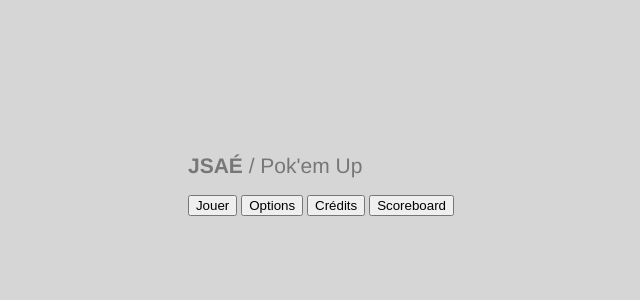
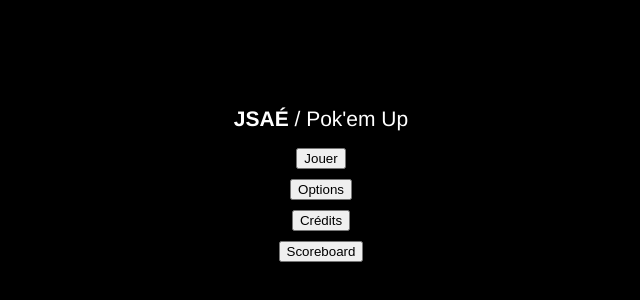
Before and after one commit to XanDers931/Pok-em-Up, a website built with webpack: page client/public/index.html in a window 1280 px wide. Shown: the part 224-524 px from the top of the page, without its empty margins (319-959 px from the left). Built offline with nearby package versions, Linux system fonts and the light colour scheme; no server answers.

Commit message:
ajoute style et refacto pour menu

```diff
--- a/client/public/css/main.css
+++ b/client/public/css/main.css
@@ -23,13 +23,49 @@ body {
 }
 h1 {
 	font-weight: 100;
+	color: #ffffff;
 }
 h1 em {
 	font-style: normal;
 	font-weight: bold;
-	color: #777;
+	color: #ffffff;
 }
 
 .viewContent.activeOnly > article:not(.active) {
 	display: none;
 }
+
+canvas {
+	background-color: white;
+	border: 3px dashed #777;
+	/* modification de la taille du canvas */
+	width: 100%;
+	height: 100%;
+	position: absolute;
+	top: 0;
+	left: 0;
+	border: none;
+}
+
+.menu{
+	display: flex;
+	flex-direction: column;
+	align-items: center;
+	justify-content: center;
+	background-color: black;
+	background-image:url("../images/menuBg");
+	background-size: cover;
+	background-repeat: no-repeat;
+	background-position: center;
+	width: 100%;
+	height: 100%;
+	position: absolute;
+	top: 0;
+	left: 0;
+}
+.menuButtons{
+	display: flex;
+	flex-direction: column;
+	align-items: center;
+	gap: 10px;
+}
--- a/client/public/index.html
+++ b/client/public/index.html
@@ -8,19 +8,6 @@
 	<title>JSAÉ - Pok'em Up</title>
 
 	<link rel="stylesheet" href="css/main.css" />
-	<style>
-		canvas {
-			background-color: white;
-			border: 3px dashed #777;
-			/* modification de la taille du canvas */
-			width: 100%;
-			height: 100%;
-			position: absolute;
-			top: 0;
-			left: 0;
-			border: none;
-		}
-	</style>
 	<script src="build/main.bundle.js" defer></script>
 </head>
 <body>
@@ -29,7 +16,7 @@
 
 		<article class="menu">
 			<h1><em>JSAÉ</em> / Pok'em Up</h1>
-			<div id="menu">
+			<div class="menuButtons">
 				<button href="/game">Jouer</button>
 				<button onclick="options()">Options</button>
 				<button onclick="credits()">Crédits</button>
--- a/client/src/main.js
+++ b/client/src/main.js
@@ -15,4 +15,4 @@ const socket = io();
 
 Router.routes = routes;
 Router.navigate('/');
-Router.setMenuElement(document.querySelector('#menu')); // TODO ajouter dans le html la classe mainMenu a la liste des boutons du menu
+Router.setMenuElement(document.querySelector('.menuButtons')); // TODO ajouter dans le html la classe mainMenu a la liste des boutons du menu
```
Also changed, not shown: 1 other file.
